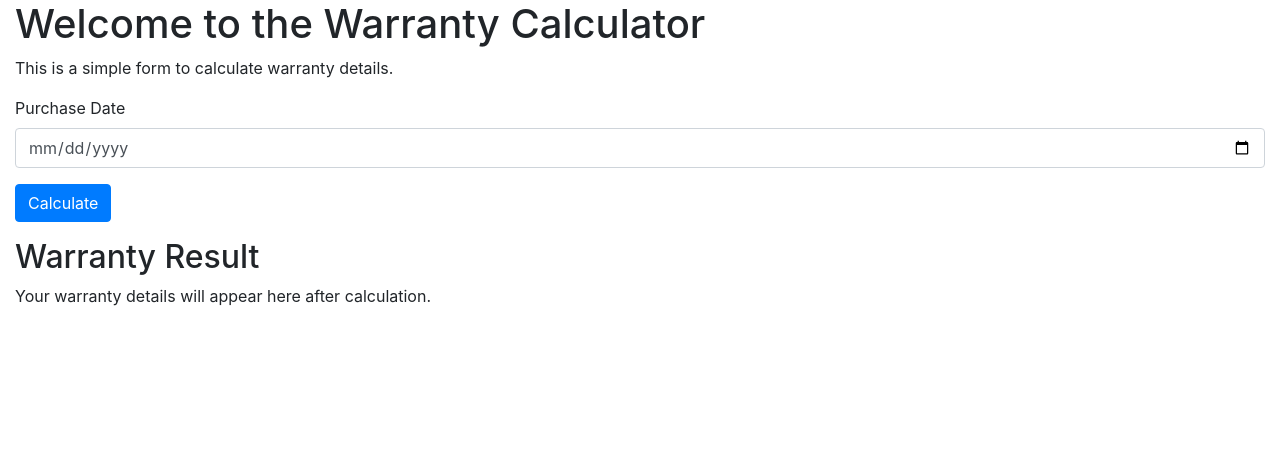
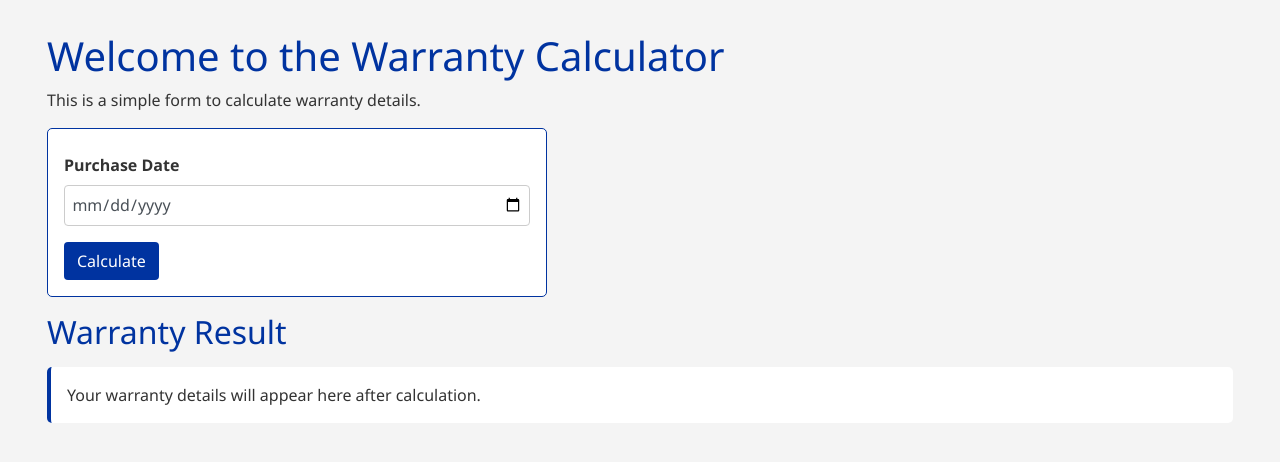
Before and after one commit to timLP79/warranty_calculator2, a website built with webpack: page index.html in a window 1280 px wide. Built offline with nearby package versions, Linux system fonts and the light colour scheme.

Commit message:
Closes #3. CSS Layout of page, form, and results area.

```diff
--- a/css/style.css
+++ b/css/style.css
@@ -11,12 +11,71 @@
    Base styles: opinionated defaults
    ========================================================================== */
 
-html {
-  color: #222;
-  font-size: 1em;
-  line-height: 1.4;
+:root {
+  --bsu-blue: #0033A0;
+  --bsu-orange: #D64309;
+  --bsu-light-gray: #f4f4f4;
+  --bsu-dark-gray: #333;
+  --bsu-white: #fff;
 }
 
+body {
+  font-family: 'Segoe UI', Tahoma, Geneva, Verdana, sans-serif;
+  margin: 2rem;
+  background-color: var(--bsu-light-gray);
+  color: var(--bsu-dark-gray);
+}
+
+h1, h2 {
+  color: var(--bsu-blue);
+}
+
+form {
+  background-color: var(--bsu-white);
+  padding: 1rem;
+  border: 1px solid var(--bsu-blue);
+  border-radius: 5px;
+  max-width: 500px;
+}
+
+label {
+  display: block;
+  margin-top: 0.5rem;
+  font-weight: 600;
+}
+
+input[type="text"],
+input[type="number"],
+input[type="date"] {
+  width: 100%;
+  padding: 0.4rem;
+  margin-top: 0.2rem;
+  margin-bottom: 1rem;
+  border: 1px solid #ccc;
+  border-radius: 4px;
+}
+
+button {
+  background-color: var(--bsu-blue);
+  color: var(--bsu-white);
+  border: none;
+  padding: 0.5rem 1rem;
+  border-radius: 4px;
+  cursor: pointer;
+  font-weight: bold;
+  transition: background-color 0.3s;
+}
+
+button:hover {
+  background-color: var(--bsu-orange);
+}
+
+hr {
+  margin: 2rem 0;
+  border: none;
+  height: 1px;
+  background-color: #ccc;
+}
 /*
  * Remove text-shadow in selection highlight:
  * https://twitter.com/miketaylr/status/12228805301
@@ -47,6 +106,13 @@ hr {
   padding: 0;
 }
 
+#warrantyDetails {
+  background-color: #ffffff;
+  border-left: 4px solid var(--bsu-blue);
+  padding: 1rem;
+  margin-top: 1rem;
+  border-radius: 5px;
+}
 /*
  * Remove the gap between audio, canvas, iframes,
  * images, videos and the bottom of their containers:
--- a/index.html
+++ b/index.html
@@ -5,7 +5,7 @@
     <meta name="viewport" content="width=device-width, initial-scale=1 shrink-to-fit=no">
     <title>Warranty Calculator | Project</title>
     <link rel="stylesheet" href="https://cdn.jsdelivr.net/npm/bootstrap@4.0.0/dist/css/bootstrap.min.css" integrity="sha384-Gn5384xqQ1aoWXA+058RXPxPg6fy4IWvTNh0E263XmFcJlSAwiGgFAW/dAiS6JXm" crossorigin="anonymous">
-    <link rel="stylesheet" href="css/style.css">
+    <link rel="stylesheet" href="./css/style.css">
 
     <link rel="icon" href="/favicon.ico" sizes="any">
     <link rel="icon" href="/icon.svg" type="image/svg+xml">
@@ -26,13 +26,15 @@
           <label for="purchaseDate">Purchase Date</label>
           <input type="date" class="form-control" id="purchaseDate" placeholder="Select Purchase Date">
         </div>
-        <button type="submit" class="btn btn-primary">Calculate</button>
+        <button type="submit" class="btn">Calculate</button>
 
-        <div id="result" class="mt-3">
-          <h2>Warranty Result</h2>
-          <p id="warrantyDetails">Your warranty details will appear here after calculation.</p>
+      </form>
+      <div id="result" class="mt-3">
+        <h2>Warranty Result</h2>
+        <div id="warrantyDetails">
+          Your warranty details will appear here after calculation.
         </div>
-      </form>
+      </div>
     </div>
 
     <script src="https://code.jquery.com/jquery-3.2.1.slim.min.js" integrity="sha384-KJ3o2DKtIkvYIK3UENzmM7KCkRr/rE9/Qpg6aAZGJwFDMVNA/GpGFF93hXpG5KkN" crossorigin="anonymous"></script>
```
